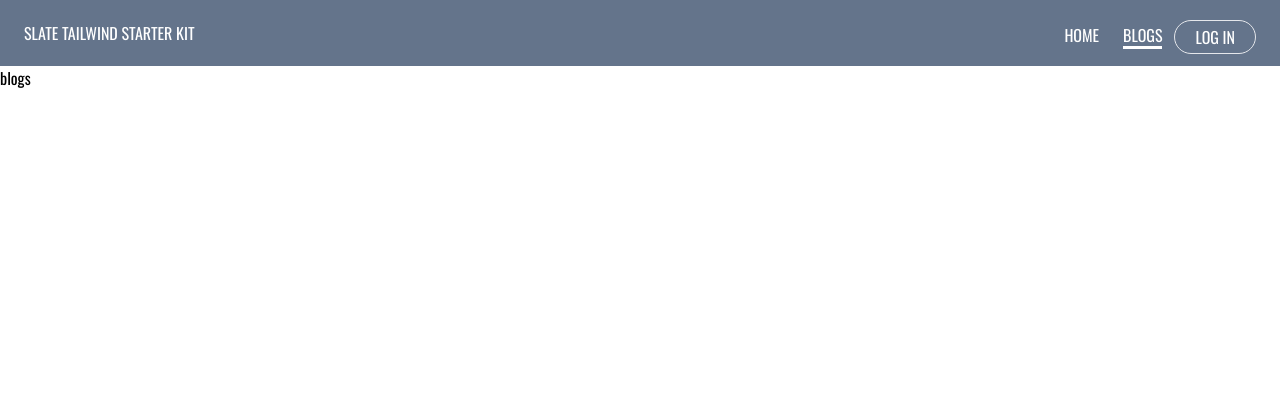
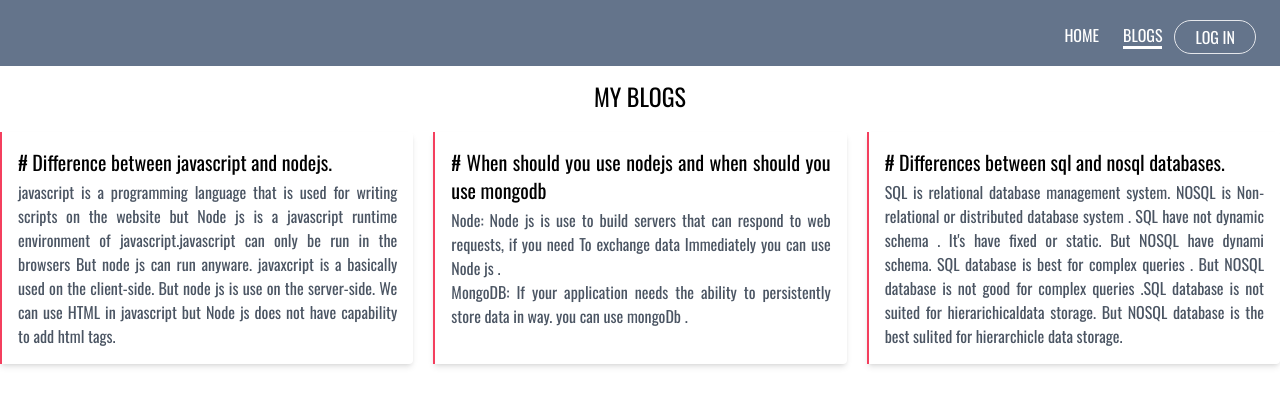
Before and after one commit to omar-faruk11/warehouse-management-client-side, a React (Create React App) app: page /blogs in a window 1280 px wide. Shown: the top 406 px of the page. Built offline with nearby package versions, Linux system fonts and the light colour scheme; no server answers.

Commit message:
Blogs and Not found page added

```diff
--- a/src/Components/Myitem.jsx
+++ b/src/Components/Myitem.jsx
@@ -27,11 +27,11 @@ const Myitem = ({ myitem,myItems, setMyItems }) => {
     }
     return (
         <div className=' '>
-            <dir className="grid grid-cols-5  h-full rounded rounded-l-none shadow-md hover:shadow-2xl hover:border-l-2  border-rose-500 p-4 ">
-                <div className="col-span-2 ">
+            <dir className="grid md:grid-cols-5  h-full rounded rounded-l-none shadow-md hover:shadow-2xl hover:border-l-2  border-rose-500 p-4 ">
+                <div className="md:col-span-2 ">
                     <img className='w-full h-full' src={picture} alt="" />
                 </div>
-                <div className="col-span-3">
+                <div className="md:col-span-3 mt-4 md:mt-0">
                     <div className="pl-4">
                     <h5 className="text-xl">
                         {name}
--- a/src/Pages/AddItem/AddItem.jsx
+++ b/src/Pages/AddItem/AddItem.jsx
@@ -28,7 +28,7 @@ const AddItem = () => {
     };
     return (
         <>
-            <div className='uppercase flex justify-center text-3xl my-5'>Add New Item</div>
+            <div className='uppercase flex justify-center text-3xl mt-20 mb-5'>Add New Item</div>
             <form className='   md:w-3/6 mx-4 md:mx-auto' onSubmit={handleSubmit(onSubmit)}>
                 {/* register your input into the hook by invoking the "register" function */}
                 <input className="w-full p-3 mt-1 text-sm border-2 border-gray-200 rounded my-2 " placeholder='Product Name'{...register("name", { required: true })} />
--- a/src/Pages/Blogs/Blogs.jsx
+++ b/src/Pages/Blogs/Blogs.jsx
@@ -2,8 +2,38 @@ import React from 'react';
 
 const Blogs = () => {
     return (
-        <div>
-            blogs
+        <div className=' container mx-auto mt-20'>
+            <div className="flex justify-center items-center text-2xl uppercase my-5"> My blogs</div>
+            <div className="grid grid-cols-1 md:grid-cols-3 gap-5">
+                <div className=" rounded rounded-l-none border-l-2 shadow-md border-rose-500 p-4  text-justify">
+                    <h3 className="text-xl mb-1">
+                        # Difference between javascript and nodejs.
+                    </h3>
+                    <p className="text-gray-600">
+                        javascript is a programming language that is used for writing scripts on the website but Node js is a  javascript runtime environment of javascript.javascript can only be run in the browsers But node js can run anyware. javaxcript is a basically used on the client-side. But node js is use on the server-side. We can use HTML in javascript  but Node js does not have capability to add html tags.
+                    </p>
+                </div>
+                <div className=" rounded rounded-l-none border-l-2 shadow-md border-rose-500 p-4  text-justify">
+                    <h3 className="text-xl mb-1">
+                        # When should you use nodejs and when should you use mongodb
+                    </h3>
+                    <p className="text-gray-600">
+                        Node: Node js is use to build servers that can respond to web requests,  if you need To exchange data Immediately you can use Node js .
+                            <br />
+                        MongoDB: If your application needs  the ability to persistently store data in way. you can use mongoDb .                    </p>
+                </div>
+                <div className=" rounded rounded-l-none border-l-2 shadow-md border-rose-500 p-4  text-justify">
+                    <h3 className="text-xl mb-1">
+                        # Differences between sql and nosql databases.
+                    </h3>
+                    <p className="text-gray-600">
+                        SQL is relational database management system.
+                        NOSQL is Non-relational or distributed database system . SQL have not dynamic schema . It's have fixed or static.
+                        But NOSQL have dynami schema. SQL database is best for complex queries . But NOSQL database is not good for complex queries .SQL database is not suited for hierarichicaldata storage. But NOSQL database is the best sulited for hierarchicle data storage.
+                    </p>
+                </div>
+            </div>
+
         </div>
     );
 };
--- a/src/Pages/Home/Home.jsx
+++ b/src/Pages/Home/Home.jsx
@@ -11,9 +11,10 @@ const Home = () => {
 
   useEffect(() => {
     (async () => {
-      const { data } = await axios.get('https://powerful-woodland-06362.herokuapp.com/products')
-      setProducts(data)
-      setWebLoading(false)
+      const { data } = await axios.get('https://powerful-woodland-06362.herokuapp.com/products');
+      setProducts(data);
+      console.log(data);
+      setWebLoading(false);
     })()
   }, []);
   if(webLoading){
--- a/src/Pages/LogIn/Login.jsx
+++ b/src/Pages/LogIn/Login.jsx
@@ -29,7 +29,6 @@ const Login = () => {
             const { data } = await axios.post('https://powerful-woodland-06362.herokuapp.com/login', { email });
             if (data) {
                 localStorage.setItem('accessToken', data)
-                navigate(from, { replace: true });
             }
 
         })();
@@ -48,7 +47,7 @@ const Login = () => {
 
 
     return (
-        <div className="max-w-screen-xl px-4 py-16 mx-auto sm:px-6 lg:px-8">
+        <div className="max-w-screen-xl  py-16 mx-auto sm:px-6 lg:px-8">
             <div className="max-w-lg mx-auto">
                 <form onSubmit={handleSignInWithEailPass} className="p-8 mt-6 mb-0 space-y-4 rounded-2xl shadow-2xl">
                     <p className="text-3xl font-medium">Login</p>
--- a/src/Pages/ManageItems/ManageItems.jsx
+++ b/src/Pages/ManageItems/ManageItems.jsx
@@ -21,7 +21,7 @@ const ManageItems = () => {
     }
     return (
         <>
-        <h2 className="flex justify-center items-center text-3xl my-5 uppercase">Manage Inventories</h2>
+        <h2 className="flex justify-center items-center text-3xl my-5 uppercase mt-20">Manage Inventories</h2>
             <div className=" overflow-x-auto shadow-md sm:rounded-lg  px-1 md:mx-24 ">
                 <table className="w-full text-sm text-left text-gray-500 dark:text-gray-400">
                     <thead className="text-md text-gray-700 uppercase font-normal bg-gray-50 dark:bg-gray-700 dark:text-gray-400">
--- a/src/Pages/MyItems/MyItems.jsx
+++ b/src/Pages/MyItems/MyItems.jsx
@@ -38,7 +38,7 @@ const MyItems = () => {
 
     return (
         <>
-            <h2 className='uppercase flex justify-center text-3xl my-5'>My Items</h2>
+            <h2 className='uppercase flex justify-center text-3xl mb-5 mt-20'>My Items</h2>
             {
                 myItems.length === 0 && <h2 className=' text-2xl text-gray-400 ml-10'>No Item Found</h2>
             }
--- a/src/Pages/Registration/Registration.jsx
+++ b/src/Pages/Registration/Registration.jsx
@@ -30,7 +30,7 @@ const Registration = () => {
             const { data } = await axios.post('https://powerful-woodland-06362.herokuapp.com/login', { email });
             if (data) {
                 localStorage.setItem('accessToken', data)
-                navigate(from, { replace: true });
+
             }
         }
         else {
@@ -44,9 +44,9 @@ const Registration = () => {
         }
     }, [user])
     return (
-        <div className="max-w-screen-xl px-4 py-16 mx-auto sm:px-6 lg:px-8">
+        <div className="max-w-screen-xl py-16 mx-auto sm:px-6 lg:px-8">
             <div className="max-w-lg mx-auto">
-                <form onSubmit={handleCreateUserWithEailPass} className="p-8 mt-6 mb-0 space-y-4 rounded-2xl shadow-2xl">
+                <form onSubmit={handleCreateUserWithEailPass} className="p-8 sm:mt-6 mb-0 space-y-4 rounded-2xl sm:shadow-2xl">
                     <p className="text-3xl font-medium">Register</p>
                     <div>
                         <label htmlFor="name" className="text-sm font-medium">Name</label>
--- a/src/Sheard/Menubar.jsx
+++ b/src/Sheard/Menubar.jsx
@@ -13,15 +13,15 @@ const Menubar = () => {
   const [user, loading, error] = useAuthState(auth);
 
   return (
-    <div className='w-full'>
+    <div className='w-full fixed z-50 top-0'>
       <nav className="relative flex flex-wrap items-center justify-between px-2 py-3 bg-slate-500 ">
         <div className="container px-4 mx-auto flex flex-wrap items-center justify-between">
           <div className="w-full relative flex justify-between lg:w-auto lg:static lg:block lg:justify-start">
             <Link
-              className="text-base  leading-relaxed inline-block mr-4  whitespace-nowrap uppercase text-white"
+              className="text-base  leading-relaxed inline-block mr-4 mt-1 md:mt-auto whitespace-nowrap uppercase text-white"
               to="/"
             >
-              slate Tailwind Starter Kit
+
             </Link>
             <button
               className="text-white cursor-pointer text-xl leading-none mx-3 py-1 border border-solid border-transparent rounded bg-transparent block lg:hidden outline-none focus:outline-none"
```
Also changed, not shown: src/Pages/NotFound/NotFound.jsx (+12 -1 lines).
